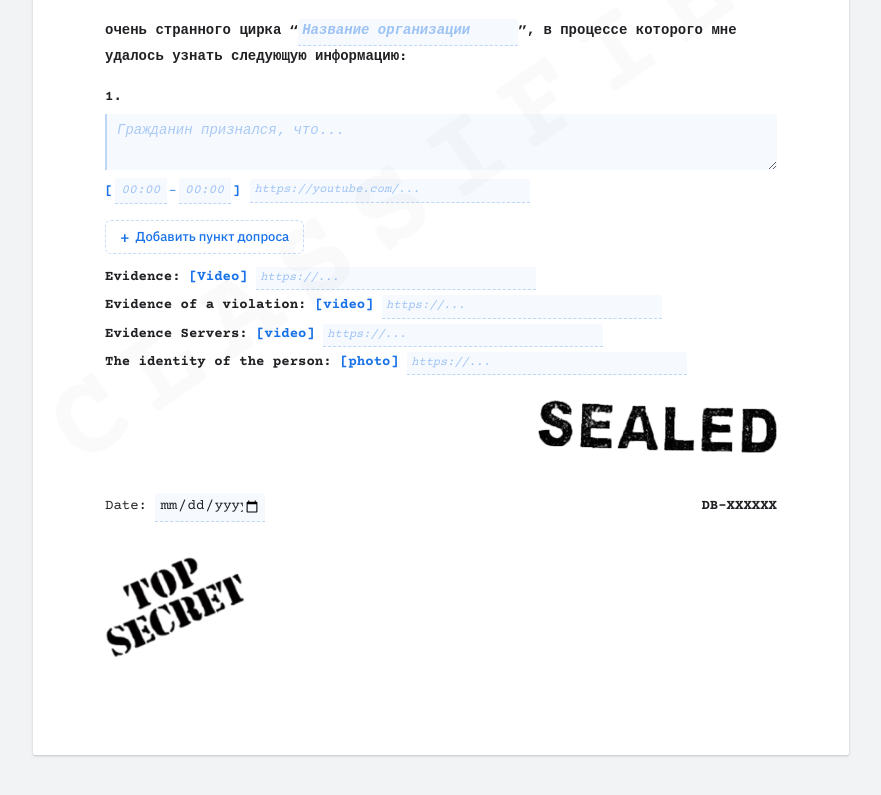
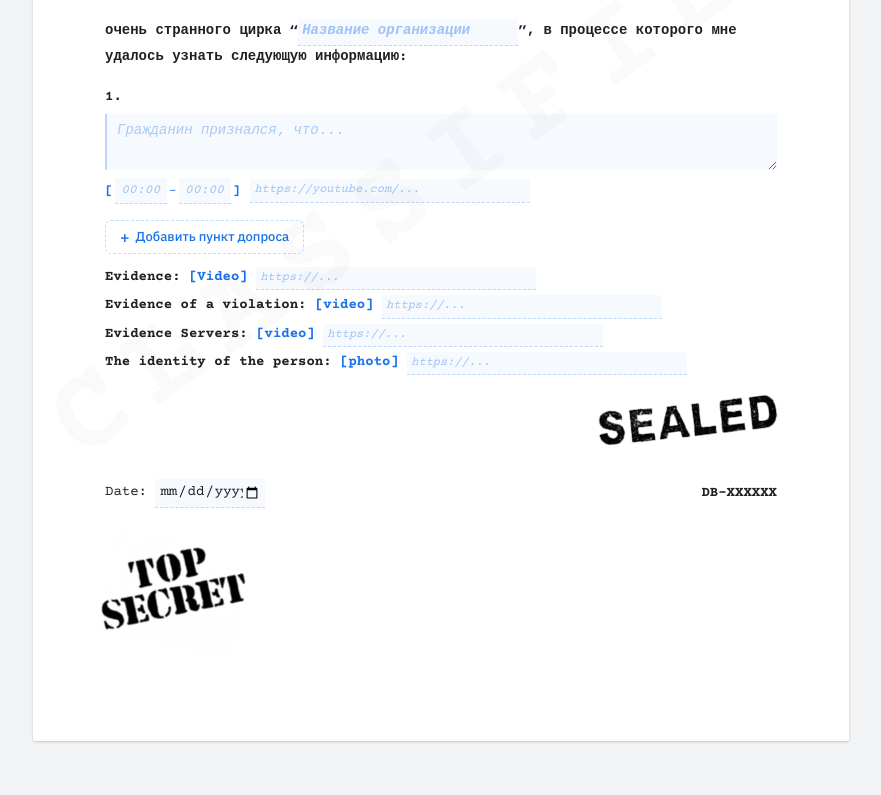
Before and after one commit to SpringFlash/DbDocsGenerator, a React (Vite) app: page / in a window 1280 px wide. Shown: the part 477-1272 px from the top of the page, without its empty margins (199-1080 px from the left). Built offline with nearby package versions, Linux system fonts and the light colour scheme; no server answers.

Commit message:
fix: SEALED tilt left, TOP SECRET tilt right per original

```diff
--- a/src/styles.css
+++ b/src/styles.css
@@ -192,12 +192,14 @@ body {
   margin-bottom: 16px;
 }
 .doc-image--sealed {
-  width: 240px;
+  width: 180px;
   margin: 24px 0 24px auto;
+  transform: rotate(-8deg);
 }
 .doc-image--top-secret {
   width: 140px;
   margin: 32px 0 0;
+  transform: rotate(12deg);
 }
 
 /* ── Document text ── */
```
